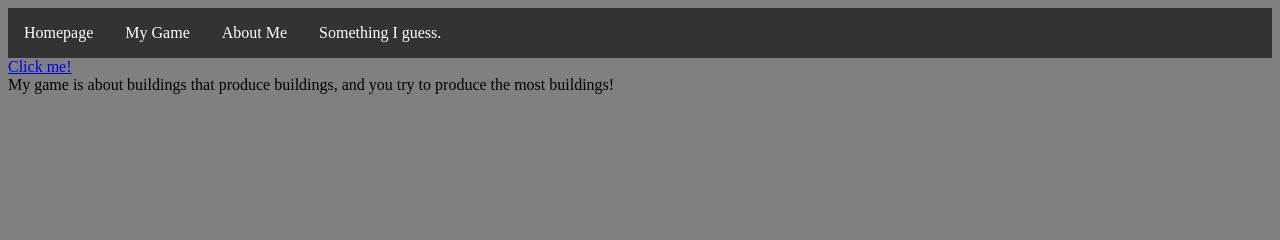
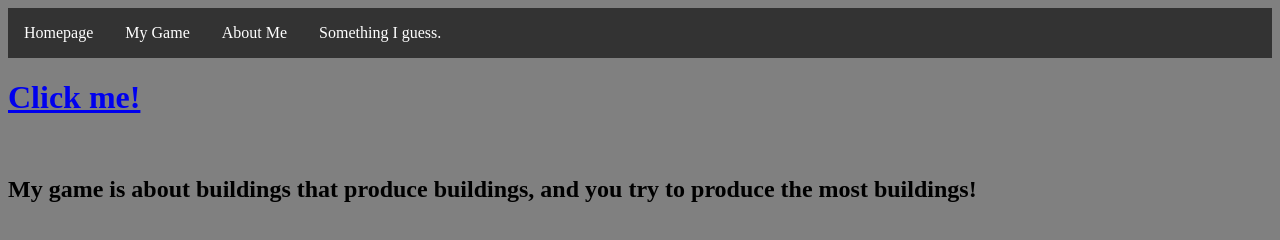
Before and after one commit to NGCMan/ngcman.github.io, a plain HTML site: page Game.html in a window 1280 px wide. Drawn offline with Linux system fonts and the light colour scheme.

Commit message:
Update Game.html

```diff
--- a/Game.html
+++ b/Game.html
@@ -36,9 +36,13 @@ li a:hover {
 
 </body>
 </style>
+<h1>
 <a href="https://cdn.rawgit.com/NGCMan/NGC-Man-s-Game/1dc05764/game.html">Click me!</a>
+</h1>
 <br>
+<h2>
 <body>
 My game is about buildings that produce buildings, and you try to produce the most buildings!
 </body>
+</h2>
 </br>
```
